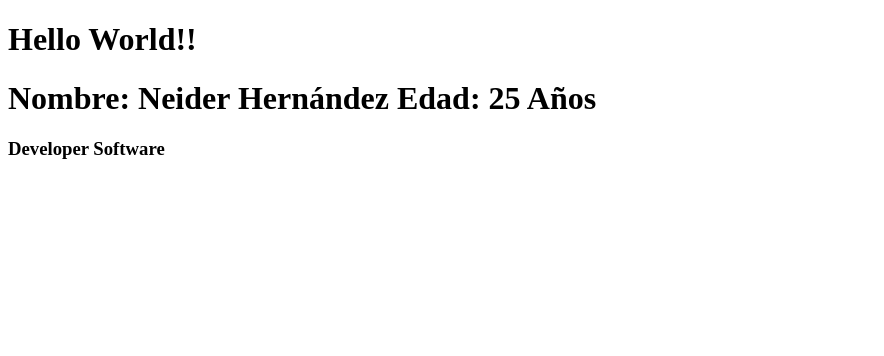
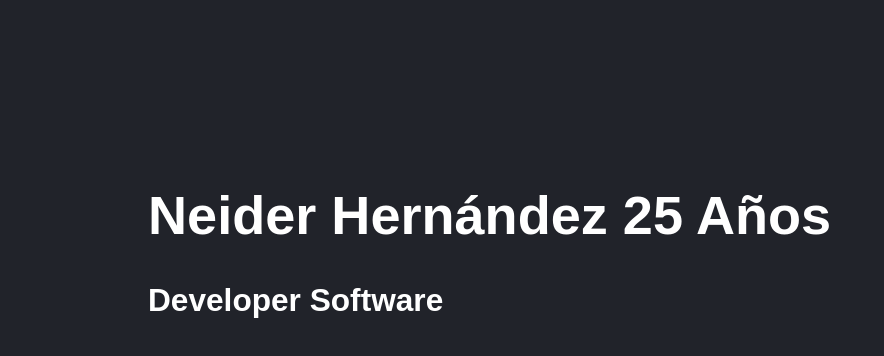
Before and after one commit to Aghent47/Aprendiendo-react, a React (Vite) app: page / in a window 1280 px wide. Shown: the top 356 px of the page, without its empty margins (0-884 px from the left). Built offline with nearby package versions, Linux system fonts and the light colour scheme.

Commit message:
Agregando Estilos en: styles.css

```diff
--- a/src/FirstApp.jsx
+++ b/src/FirstApp.jsx
@@ -15,8 +15,7 @@
 
   return (
     <>
-    <h1> {`Nombre: ${getNameUsers().name}
-           Edad: ${getNameUsers().age} Años `}</h1>
+    <h1> {`${getNameUsers().name} ${getNameUsers().age} Años `}</h1>
     <h3>Developer Software</h3>
     </>
   )
--- a/src/main.jsx
+++ b/src/main.jsx
@@ -3,9 +3,10 @@
 import { FirstApp } from './FirstApp';
 import { HelloWorldApp } from './HelloWorldApp';
 
+import './styles.css'
+
 ReactDOM.createRoot(document.getElementById('root')).render(
   <React.StrictMode>
-    <HelloWorldApp/>
     <FirstApp/>
   </React.StrictMode>
 );
--- /dev/null
+++ b/src/styles.css
@@ -0,0 +1,7 @@
+html, body {
+    background-color:  #21232A;
+    color: white;
+    font-family: Arial, Helvetica, sans-serif;
+    font-size: 1.3em;
+    padding: 70px;
+}
```
